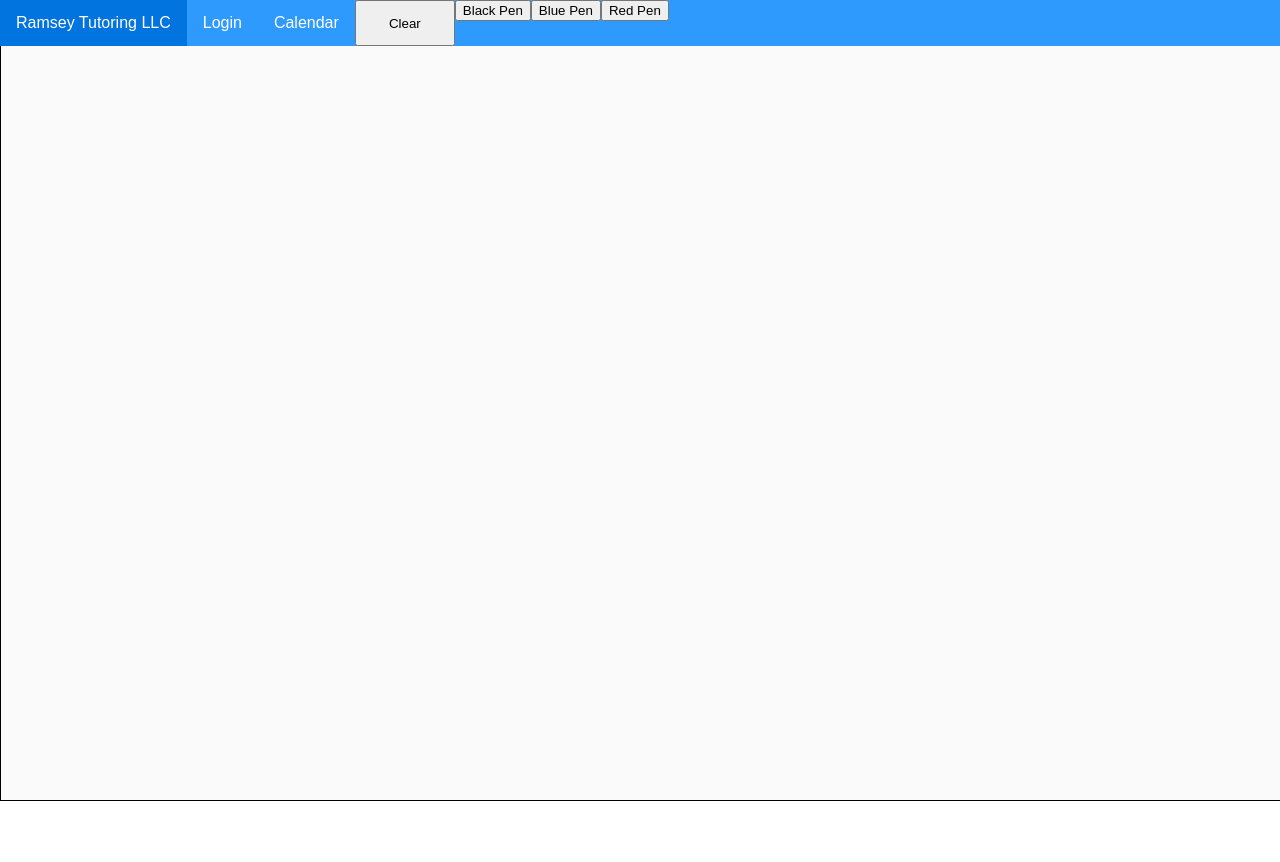
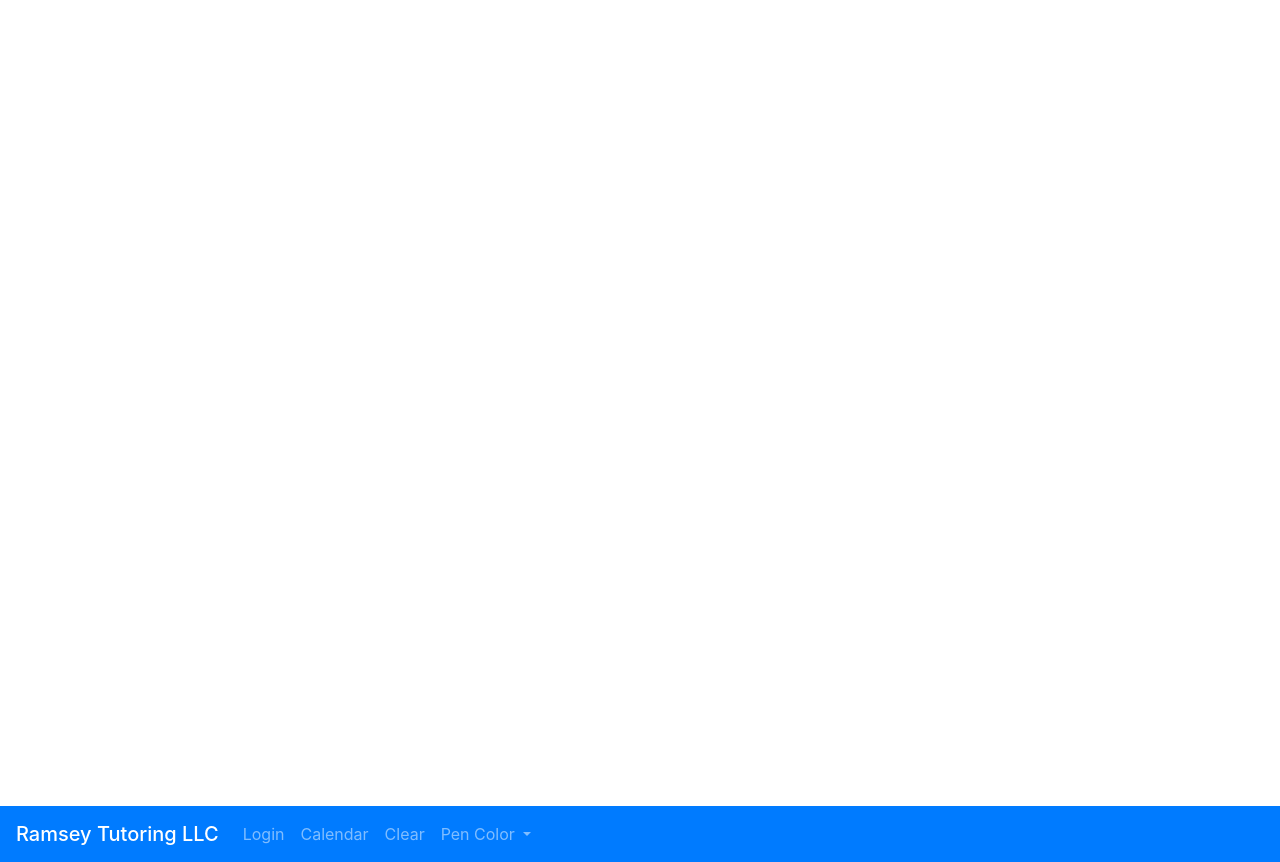
Before and after one commit to skraz0/Ramsey-Tutoring-LLC, a website: page public/index.html in a window 1280 px wide. Before the commit the page ends 801 px from the top, so only its background shows below. Drawn offline with nearby package versions, Linux system fonts and the light colour scheme; no server answers.

Commit message:
testing bootstrap with canvas. idk why the navbar cant stay on top.

```diff
--- a/public/index.html
+++ b/public/index.html
@@ -3,15 +3,45 @@
   <head>
     <meta charset="utf-8">
     <title>Ramsey Tutoring LLC</title>
-    <link rel="stylesheet" href="./style.css"/>
+    <link rel="stylesheet" href="https://stackpath.bootstrapcdn.com/bootstrap/4.1.3/css/bootstrap.min.css" integrity="sha384-MCw98/SFnGE8fJT3GXwEOngsV7Zt27NXFoaoApmYm81iuXoPkFOJwJ8ERdknLPMO" crossorigin="anonymous">
     <link rel="shortcut icon" type="image/x-icon" href="./favicon.ico"/>
-    <script src="/socket.io/socket.io.js"></script>
-    <script> var socket = io(); </script>
   </head>
   <body>
+
     <canvas id="canvas"></canvas>
 
-    <div class="navBar">
+
+    <nav class="navbar navbar-expand-lg navbar-dark bg-primary">
+  <span class="navbar-brand mb-0 h1">Ramsey Tutoring LLC</span>
+  <button class="navbar-toggler" type="button" data-toggle="collapse" data-target="#navbarNavDropdown" aria-controls="navbarNavDropdown" aria-expanded="false" aria-label="Toggle navigation">
+    <span class="navbar-toggler-icon"></span>
+  </button>
+  <div class="collapse navbar-collapse" id="navbarNavDropdown">
+    <ul class="navbar-nav">
+      <li class="nav-item">
+        <a class="nav-link" href="./login.html">Login</a>
+      </li>
+      <li class="nav-item">
+        <a class="nav-link" href="./calendar.html">Calendar</a>
+      </li>
+      <li class="nav-item">
+        <a class="nav-link" href="#" id="clear">Clear</a>
+      </li>
+      <li class="nav-item dropdown">
+        <a class="nav-link dropdown-toggle" href="#" id="navbarDropdownMenuLink" role="button" data-toggle="dropdown" aria-haspopup="true" aria-expanded="false">
+          Pen Color
+        </a>
+        <div class="dropdown-menu" aria-labelledby="navbarDropdownMenuLink">
+          <a class="dropdown-item" href="#" id="blackPen">Black</a>
+          <a class="dropdown-item" href="#" id="bluePen">Blue</a>
+          <a class="dropdown-item" href="#" id="redPen">Red</a>
+        </div>
+      </li>
+    </ul>
+  </div>
+</nav>
+
+    <!-- <div class="navBar">
       <ul>
         <li><a href="./index.html">Ramsey Tutoring LLC</a></li>
         <li><a href="./login.html">Login</a></li>
@@ -21,9 +51,13 @@
         <li><input class="button" type="button" id="bluePen" value="Blue Pen"></input></li>
         <li><input class="button" type="button" id="redPen" value="Red Pen"></input></li>
       </ul>
-    </div>
+    </div> -->
 
     <script type="text/javascript" src="canvas.js"></script>
 
+    <!-- bootstrap scripts -->
+    <script src="https://code.jquery.com/jquery-3.3.1.slim.min.js" integrity="sha384-q8i/X+965DzO0rT7abK41JStQIAqVgRVzpbzo5smXKp4YfRvH+8abtTE1Pi6jizo" crossorigin="anonymous"></script>
+    <script src="https://cdnjs.cloudflare.com/ajax/libs/popper.js/1.14.3/umd/popper.min.js" integrity="sha384-ZMP7rVo3mIykV+2+9J3UJ46jBk0WLaUAdn689aCwoqbBJiSnjAK/l8WvCWPIPm49" crossorigin="anonymous"></script>
+    <script src="https://stackpath.bootstrapcdn.com/bootstrap/4.1.3/js/bootstrap.min.js" integrity="sha384-ChfqqxuZUCnJSK3+MXmPNIyE6ZbWh2IMqE241rYiqJxyMiZ6OW/JmZQ5stwEULTy" crossorigin="anonymous"></script>
   </body>
 </html>
--- a/public/style.css
+++ b/public/style.css
@@ -1,43 +1,17 @@
 canvas {
   border: 1px solid black;
-  background: #FAFAFA;
-  position: absolute;
-  right: 0;
-  left: 0;
-  top: 0;
-  bottom: 0;
-  margin: auto;
-  display: block;
-}
-
-/*.buttonContainer {
-  position: relative;
-  top: 25px;
-  left: 50%;
-  width: 80px;
-  height: 100px;
-}*/
-
-.class="button" {
-  float: left;
-}
-
-#canvas {
-  z-index: 0;
-}
-
-#clear {
-  width: 100px;
-  height: 46px
 }
 
 body {
   margin: 0;
 }
 
-.navBar {
-  position: relative;
-  font-family: Arial;
+.navbar-fixed-top {
+  position: fixed;
+  right: 0;
+  left: 0;
+  z-index: 1030;
+  top: 0;
 }
 
 .footer {
@@ -49,37 +23,8 @@ body {
   text-align: center;
 }
 
-ul {
-  z-index: 1;
-  list-style-type: none;
-  margin: 0;
-  padding: 0;
-  overflow: hidden;
-  background-color: #2E9AFE;
-}
-
-li {
-  float: left;
-}
-
-li a {
-  display: block;
-  color: white;
-  text-align: center;
-  padding: 14px 16px;
-  text-decoration: none
-}
-
-li a:hover {
-  background-color: #0174DF;
-}
-
 .g-signin2 {
   position: fixed;
   margin-left: 100px;
   margin-top: 100px;
 }
-
-.data {
-  display: none;
-}
```
